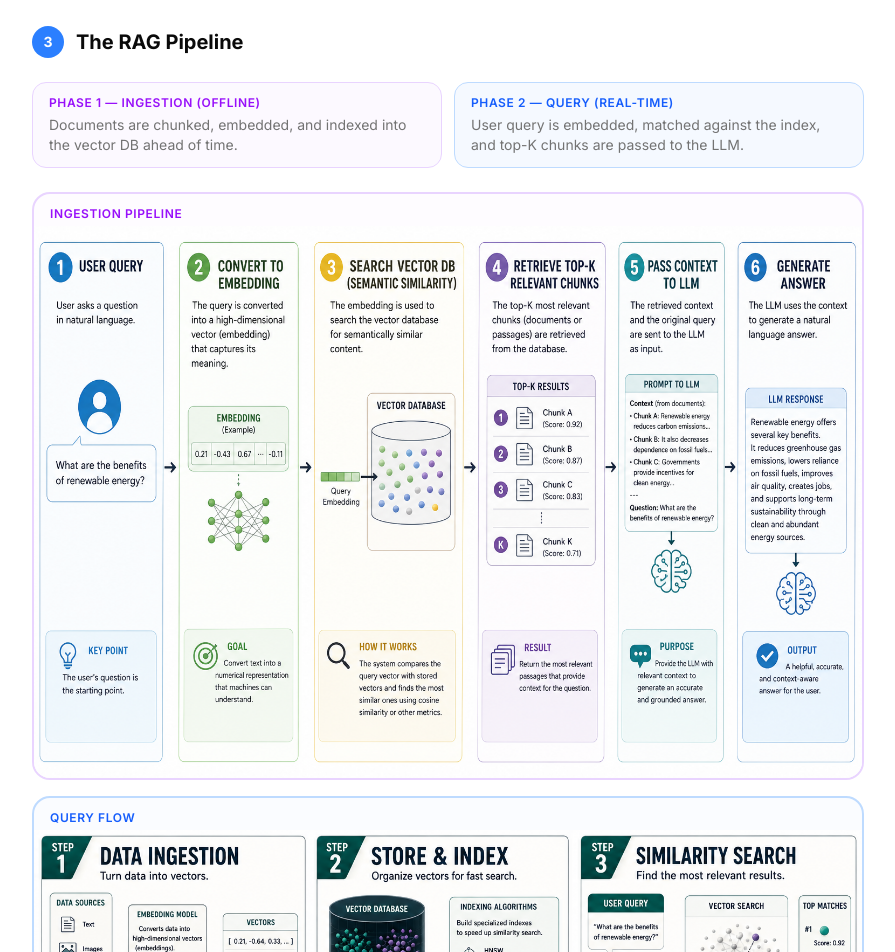
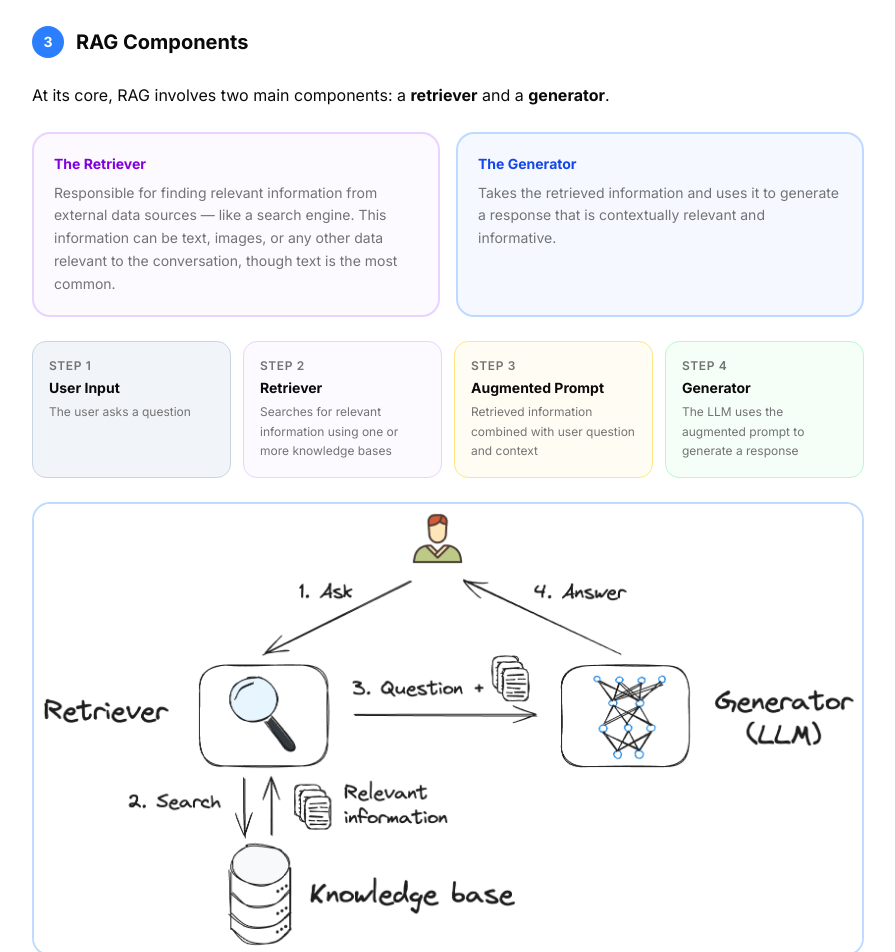
Before and after one commit to charan1922/ai-learnings, a Next.js app: page /vector-db/introduction in a window 1280 px wide. Shown: the part 860-1812 px from the top of the page, without its empty margins (256-1151 px from the left). Built offline with nearby package versions, Linux system fonts and the light colour scheme.

Commit message:
feat: add ExpandableRagImage component and update RAG section with detailed components overview

```diff
--- a/app/vector-db/introduction/page.tsx
+++ b/app/vector-db/introduction/page.tsx
@@ -1,4 +1,4 @@
-import { RagImage } from "@/components/rag-image"
+import { ExpandableRagImage as RagImage } from "@/components/expandable-rag-image"
 
 export default function VectorDbIntroductionPage() {
   return (
@@ -59,10 +59,56 @@ export default function VectorDbIntroductionPage() {
         </div>
       </section>
 
-      {/* Slide 3 — The RAG Pipeline */}
+      {/* Slide 3 — RAG Components */}
       <section className="space-y-6">
         <div className="flex items-center gap-3">
           <span className="h-8 w-8 rounded-full bg-blue-500 text-white text-sm font-bold flex items-center justify-center flex-shrink-0">3</span>
+          <h2 className="text-xl font-bold">RAG Components</h2>
+        </div>
+
+        <p className="text-base leading-relaxed">
+          At its core, RAG involves two main components: a <strong>retriever</strong> and a <strong>generator</strong>.
+        </p>
+
+        <div className="grid grid-cols-1 md:grid-cols-2 gap-4">
+          <div className="bg-purple-50/60 dark:bg-purple-950/20 border-2 border-purple-200 dark:border-purple-800 rounded-2xl p-5 space-y-2">
+            <p className="text-sm font-bold text-purple-700 dark:text-purple-300">The Retriever</p>
+            <p className="text-sm text-muted-foreground leading-relaxed">
+              Responsible for finding relevant information from external data sources — like a search engine. This information can be text, images, or any other data relevant to the conversation, though text is the most common.
+            </p>
+          </div>
+          <div className="bg-blue-50/60 dark:bg-blue-950/20 border-2 border-blue-200 dark:border-blue-800 rounded-2xl p-5 space-y-2">
+            <p className="text-sm font-bold text-blue-700 dark:text-blue-300">The Generator</p>
+            <p className="text-sm text-muted-foreground leading-relaxed">
+              Takes the retrieved information and uses it to generate a response that is contextually relevant and informative.
+            </p>
+          </div>
+        </div>
+
+        <div className="grid grid-cols-1 sm:grid-cols-2 lg:grid-cols-4 gap-3">
+          {[
+            { step: "1", label: "User Input", desc: "The user asks a question", color: "bg-slate-100 dark:bg-slate-800 border-slate-300 dark:border-slate-600" },
+            { step: "2", label: "Retriever", desc: "Searches for relevant information using one or more knowledge bases", color: "bg-purple-50/60 dark:bg-purple-950/20 border-purple-200 dark:border-purple-800" },
+            { step: "3", label: "Augmented Prompt", desc: "Retrieved information combined with user question and context", color: "bg-amber-50/60 dark:bg-amber-950/20 border-amber-200 dark:border-amber-800" },
+            { step: "4", label: "Generator", desc: "The LLM uses the augmented prompt to generate a response", color: "bg-green-50/60 dark:bg-green-950/20 border-green-200 dark:border-green-800" },
+          ].map(({ step, label, desc, color }) => (
+            <div key={step} className={`${color} border rounded-xl p-4 space-y-1`}>
+              <p className="text-xs font-semibold text-muted-foreground uppercase tracking-wider">Step {step}</p>
+              <p className="font-bold text-sm">{label}</p>
+              <p className="text-xs text-muted-foreground leading-relaxed">{desc}</p>
+            </div>
+          ))}
+        </div>
+
+        <div className="rounded-2xl border-2 border-blue-200 dark:border-blue-800 overflow-hidden bg-blue-50/30 dark:bg-blue-950/20">
+          <RagImage src="/rag3.png" alt="RAG Components Overview" className="w-full block" />
+        </div>
+      </section>
+
+      {/* Slide 4 — The RAG Pipeline */}
+      <section className="space-y-6">
+        <div className="flex items-center gap-3">
+          <span className="h-8 w-8 rounded-full bg-indigo-500 text-white text-sm font-bold flex items-center justify-center flex-shrink-0">4</span>
           <h2 className="text-xl font-bold">The RAG Pipeline</h2>
         </div>
 
@@ -80,17 +126,11 @@ export default function VectorDbIntroductionPage() {
         {/* Images stacked vertically, full width */}
         <div className="space-y-4">
           <div className="rounded-2xl border-2 border-purple-200 dark:border-purple-800 overflow-hidden bg-purple-50/30 dark:bg-purple-950/20">
-            <div className="px-4 pt-3 pb-1">
-              <p className="text-xs font-semibold text-purple-600 dark:text-purple-400 uppercase tracking-wider">Ingestion Pipeline</p>
-            </div>
-            <RagImage src="/rag2.png" alt="RAG Ingestion Pipeline" className="w-full object-contain" />
+            <RagImage src="/rag1.png" alt="RAG Ingestion Pipeline" className="w-full block" />
           </div>
 
           <div className="rounded-2xl border-2 border-blue-200 dark:border-blue-800 overflow-hidden bg-blue-50/30 dark:bg-blue-950/20">
-            <div className="px-4 pt-3 pb-1">
-              <p className="text-xs font-semibold text-blue-600 dark:text-blue-400 uppercase tracking-wider">Query Flow</p>
-            </div>
-            <RagImage src="/rag1.png" alt="RAG Query Flow" className="w-full object-contain" />
+            <RagImage src="/rag2.png" alt="RAG Query Flow" className="w-full block" />
           </div>
         </div>
 
--- /dev/null
+++ b/components/expandable-rag-image.tsx
@@ -0,0 +1,68 @@
+"use client"
+
+import { useState, useEffect } from "react"
+
+interface ExpandableRagImageProps {
+  src: string
+  alt: string
+  className?: string
+}
+
+export function ExpandableRagImage({ src, alt, className }: ExpandableRagImageProps) {
+  const [expanded, setExpanded] = useState(false)
+
+  useEffect(() => {
+    if (!expanded) return
+    const onKey = (e: KeyboardEvent) => { if (e.key === "Escape") setExpanded(false) }
+    document.addEventListener("keydown", onKey)
+    return () => document.removeEventListener("keydown", onKey)
+  }, [expanded])
+
+  return (
+    <>
+      <div className="relative group">
+        <img
+          src={src}
+          alt={alt}
+          className={className}
+          onError={(e) => { (e.target as HTMLImageElement).style.display = "none" }}
+        />
+        <button
+          onClick={() => setExpanded(true)}
+          className="absolute top-2 right-2 opacity-0 group-hover:opacity-100 transition-opacity bg-black/60 hover:bg-black/80 text-white rounded-lg px-2.5 py-1.5 text-xs font-medium flex items-center gap-1.5 backdrop-blur-sm"
+          aria-label="Expand image"
+        >
+          <svg xmlns="http://www.w3.org/2000/svg" width="13" height="13" viewBox="0 0 24 24" fill="none" stroke="currentColor" strokeWidth="2.5" strokeLinecap="round" strokeLinejoin="round">
+            <polyline points="15 3 21 3 21 9" /><polyline points="9 21 3 21 3 15" />
+            <line x1="21" y1="3" x2="14" y2="10" /><line x1="3" y1="21" x2="10" y2="14" />
+          </svg>
+          Expand
+        </button>
+      </div>
+
+      {expanded && (
+        <div
+          className="fixed inset-0 z-50 bg-black/90 flex items-center justify-center p-4"
+          onClick={() => setExpanded(false)}
+        >
+          <button
+            onClick={() => setExpanded(false)}
+            className="absolute top-4 right-4 bg-white/10 hover:bg-white/20 text-white rounded-lg px-3 py-2 text-sm font-medium flex items-center gap-2 backdrop-blur-sm transition-colors"
+            aria-label="Close"
+          >
+            <svg xmlns="http://www.w3.org/2000/svg" width="14" height="14" viewBox="0 0 24 24" fill="none" stroke="currentColor" strokeWidth="2.5" strokeLinecap="round" strokeLinejoin="round">
+              <line x1="18" y1="6" x2="6" y2="18" /><line x1="6" y1="6" x2="18" y2="18" />
+            </svg>
+            Close
+          </button>
+          <img
+            src={src}
+            alt={alt}
+            className="max-w-full max-h-full object-contain rounded-xl"
+            onClick={(e) => e.stopPropagation()}
+          />
+        </div>
+      )}
+    </>
+  )
+}
```
Also changed, not shown: public/rag3.png (added).
